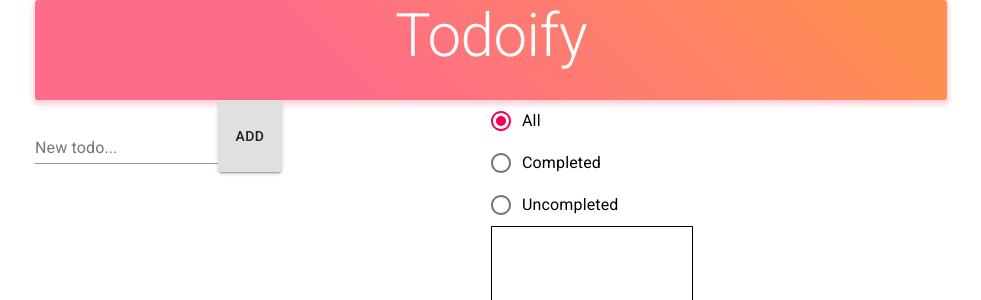
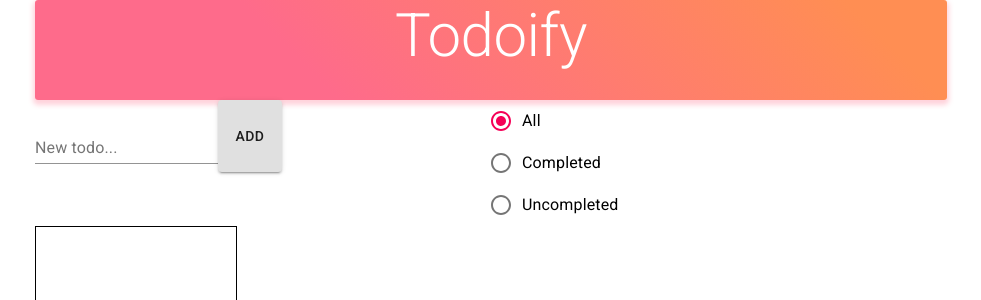
Before and after one commit to lucasbordeau/redux-tuto, a React (Create React App) app: page / in a window 1280 px wide. Shown: the top 300 px of the page, without its empty margins (149-1130 px from the left). Built offline with nearby package versions, Linux system fonts and the light colour scheme.

Commit message:
Changed app layout

```diff
--- a/src/App.js
+++ b/src/App.js
@@ -20,7 +20,7 @@ const useStyle = makeStyles(() => ({
     padding: '0 30px',
     textAlign: "center"
   },
-  todoList: {
+  todoMenu: {
     display: "flex",
     flexDirection: "row",
     flexGrow: 1
@@ -38,16 +38,16 @@ function App() {
             <Typography variant="h2" className={classes.title}>Todoify</Typography>
           </Grid>
           <Grid container item xs={12}>
-            <Grid item xs={12} sm={6} >
-              <AddTodo />
-            </Grid>
-            <Grid item xs={12} sm={6} container className={classes.todoList}>
-              <Grid item xs={12}>
+            <Grid item xs={12} container className={classes.todoMenu}>
+              <Grid item xs={12} sm={6} >
+                <AddTodo />
+              </Grid>
+              <Grid item xs={12} sm={6} >
                 <FilterSelector />
               </Grid>
-              <Grid item xs={12}>
-                <FilteredTodoList />
-              </Grid>
+            </Grid>
+            <Grid item xs={12}>
+              <FilteredTodoList />
             </Grid>
           </Grid>
         </Grid>
```
